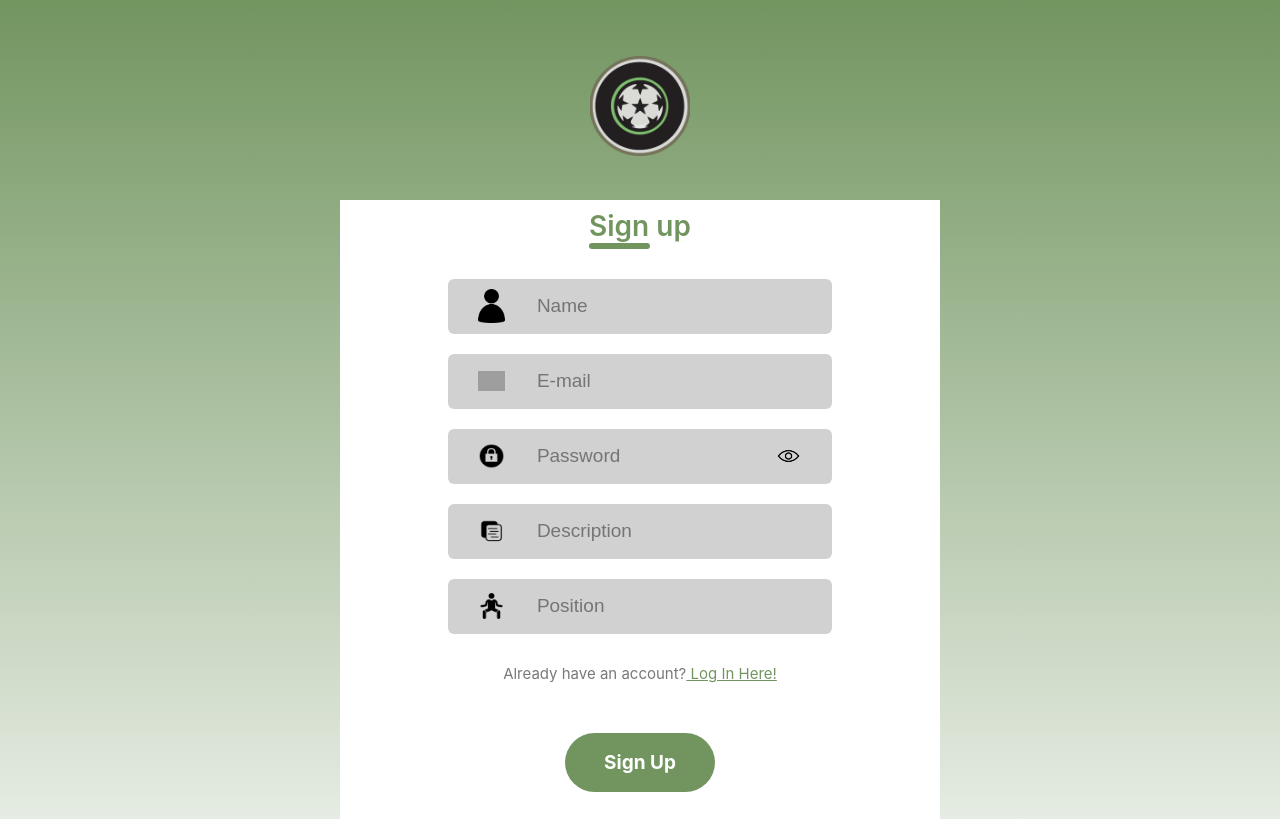
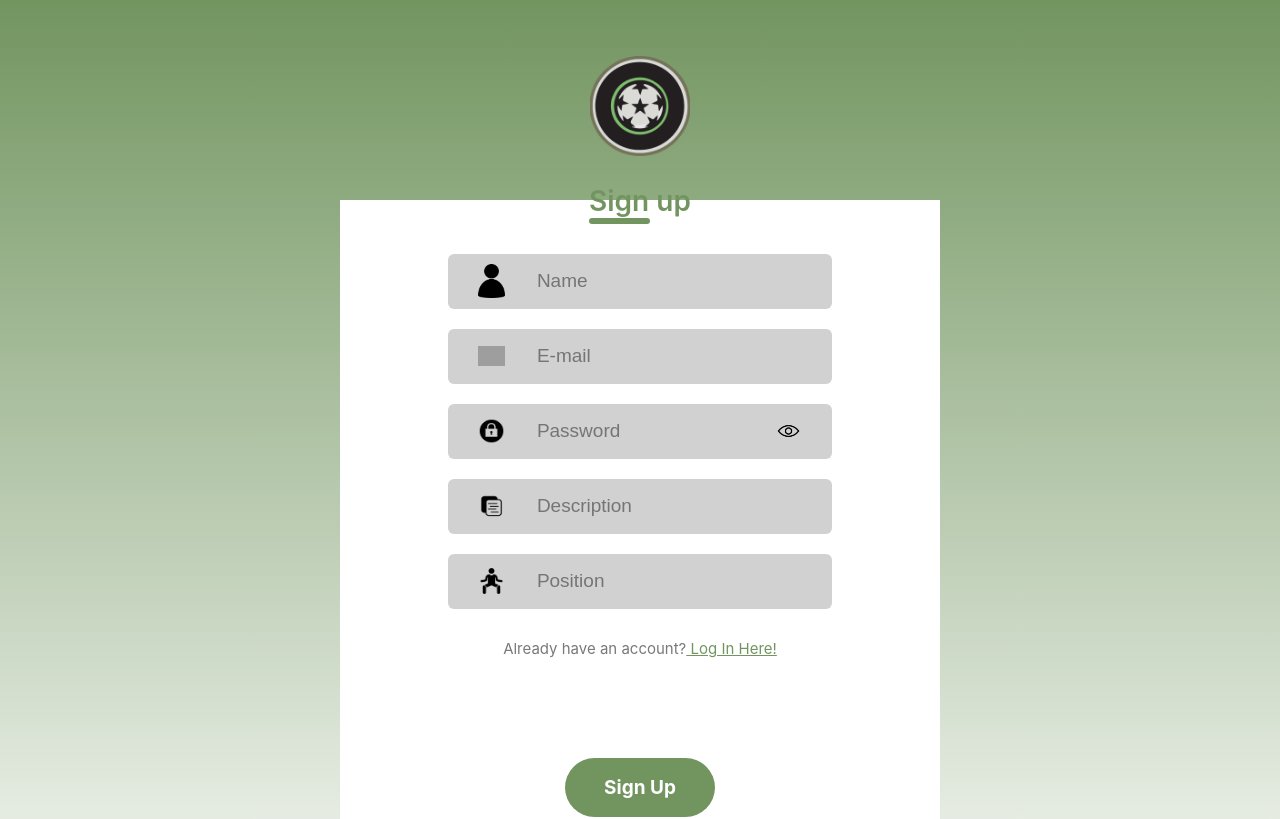
Before and after one commit to martinbarreiroo/TodoPelotaFrontEnd, a React (Create React App) app: page /Signup in a window 1280 px wide. Shown: the top 819 px of the page. Built offline with nearby package versions, Linux system fonts and the light colour scheme; grey boxes are pictures that could not be loaded.

Commit message:
Update margin-top value in Signup.css

```diff
--- a/src/components/Signup/Signup.css
+++ b/src/components/Signup/Signup.css
@@ -118,7 +118,7 @@
 .submit-container {
     display: flex;
     gap: 20px;
-    margin-top: -50px;
+    margin-top: -00px;
     width: 300px;
     height: auto;
     justify-content: center;
```
